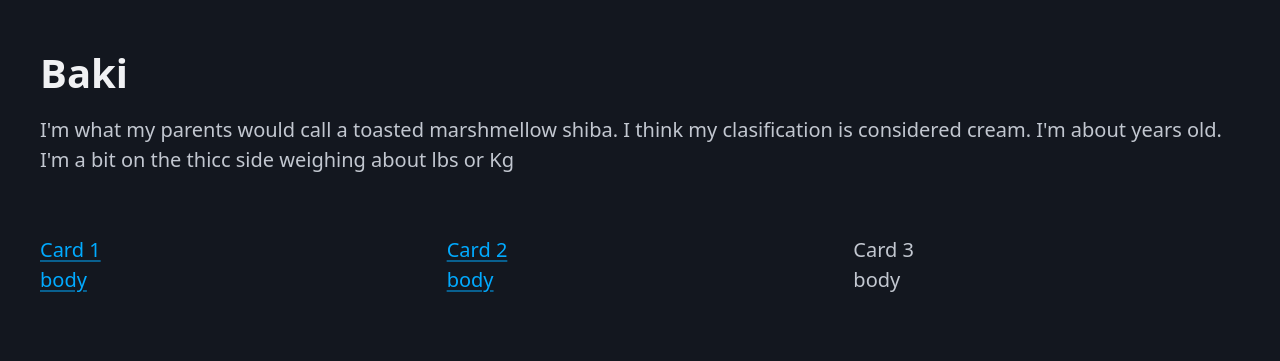
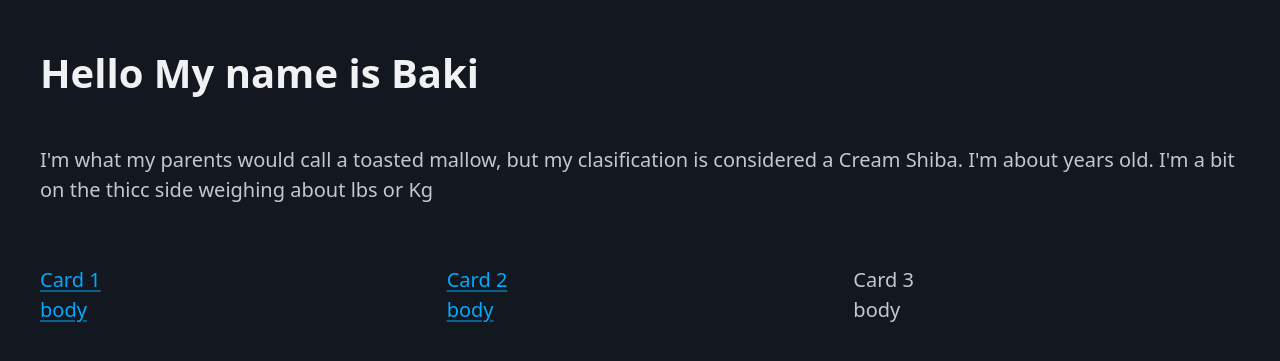
Before and after one commit to bboyjamba/PortSite, a Django app: page /about in a window 1280 px wide. Shown: the part 235-596 px from the top of the page. Run offline with Django 5.2, Linux system fonts and the light colour scheme; some libraries are stand-ins or nearby versions.

Commit message:
Corrected text to make it more coherent.

```diff
--- a/baki/templates/about.html
+++ b/baki/templates/about.html
@@ -5,12 +5,20 @@
 </header>
 <main class="container">
 <container class="hero">
-    <img href="">
+<!-- GIF of baki-->
+    <img href="https://www.instagram.com/p/C_TpNx0ScM9/?img_index=1&hl=en">
 </container>
 <div class="about">
-    <h1>Baki</h1>
+    <div>
+        <h1>Hello My name is Baki</h1>
+    </div>
+    <div>
+        <!--headshopt of baki-->
+        <img >
+    </div>
+
     <p class="secondary">
-        I'm what my parents would call a toasted marshmellow shiba. I think my clasification is considered cream. I'm about <!--return age--> years old. I'm a bit on the thicc side weighing about <!-- return weight --> lbs or <!-- Kilo conversetion--> Kg
+        I'm what my parents would call a toasted mallow, but my clasification is considered a Cream Shiba. I'm about <!--return age--> years old. I'm a bit on the thicc side weighing about <!-- return weight --> lbs or <!-- Kilo conversetion--> Kg
     </p>
 </div>
 </main>
```
